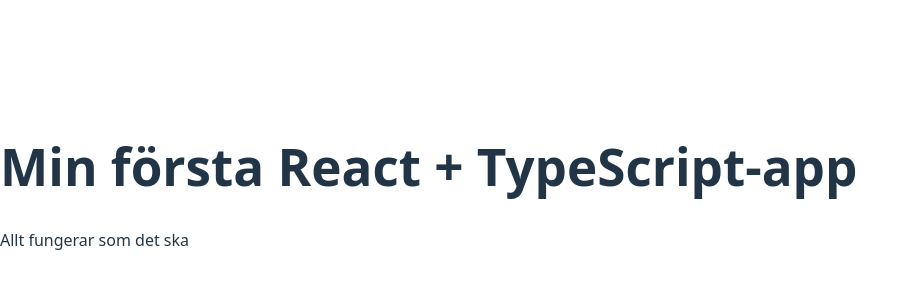
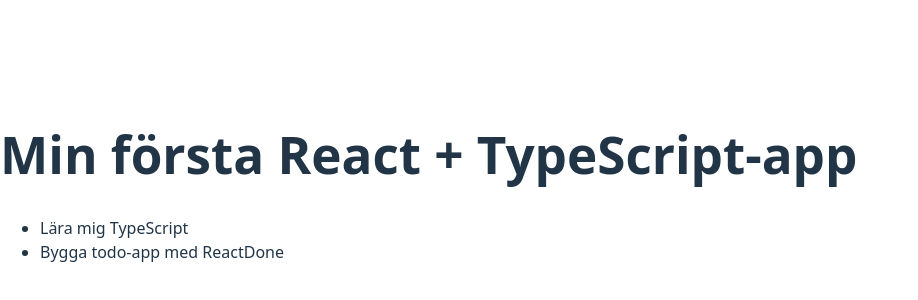
Before and after one commit to TaraKadir/todo-app, a React (Vite) app: page / in a window 1280 px wide. Shown: the part 214-514 px from the top of the page, without its empty margins (0-918 px from the left). Built offline with nearby package versions, Linux system fonts and the light colour scheme.

Commit message:
feat: lade till Todo-interface och TodoItem-komponent samt kopplade i App.tsx

```diff
--- a/src/App.tsx
+++ b/src/App.tsx
@@ -1,8 +1,19 @@
+import TodoItem, { type Todo } from "./components/TodoItem";
+
 function App() {
+  const todos: Todo[] = [
+    { id: 1, title: "Lära mig TypeScript", done: false },
+    { id: 2, title: "Bygga todo-app med React", done: true },
+  ];
+
   return (
     <div>
       <h1>Min första React + TypeScript-app</h1>
-      <p>Allt fungerar som det ska</p>
+      <ul>
+        {todos.map((t) => (
+          <TodoItem key={t.id} todo={t} />
+        ))}
+      </ul>
     </div>
   );
 }
--- /dev/null
+++ b/src/components/TodoItem.tsx
@@ -0,0 +1,23 @@
+// 1. Interface för en todo
+export interface Todo {
+  id: number;
+  title: string;
+  done: boolean;
+}
+
+// 2. Props-typ för komponenten
+type TodoItemProps = {
+  todo: Todo;
+};
+
+// 3. Själva komponenten
+function TodoItem({ todo }: TodoItemProps) {
+  return (
+    <li>
+      <span>{todo.title}</span>
+      {todo.done && <span>Done</span>}
+    </li>
+  );
+}
+
+export default TodoItem;
```
